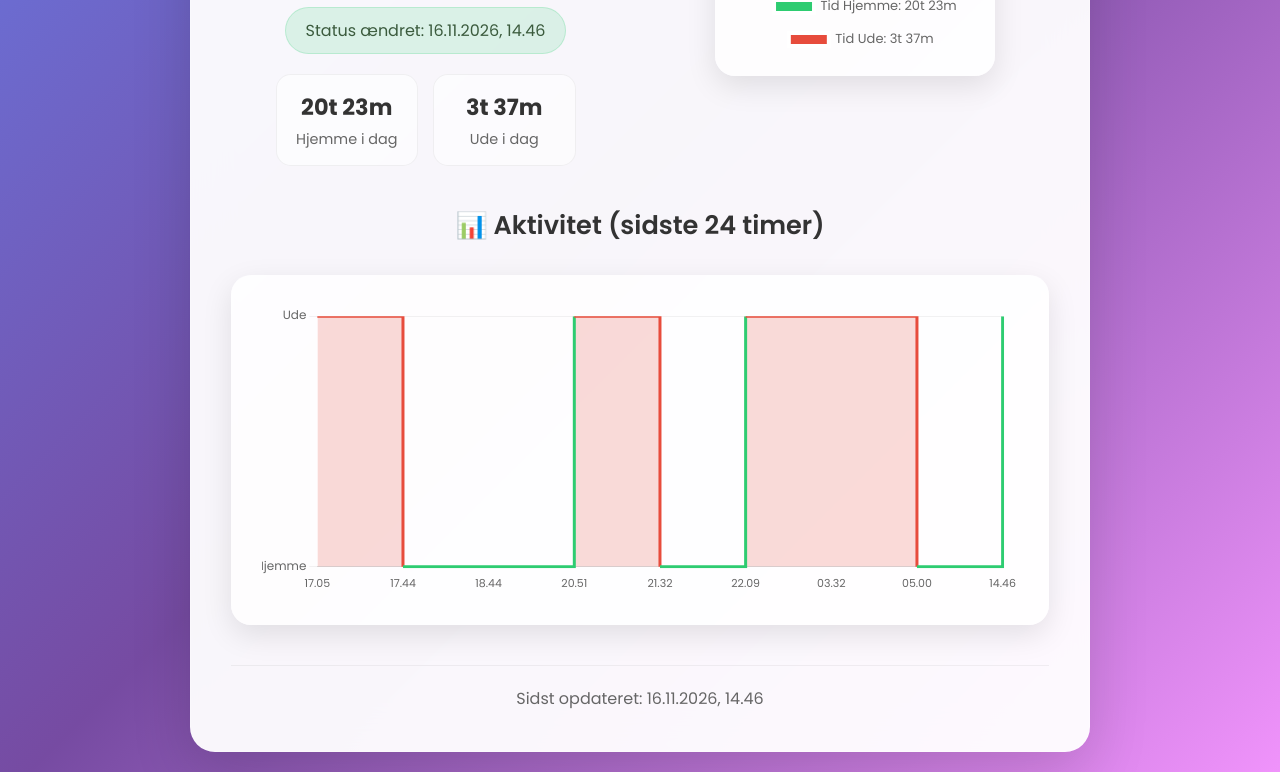
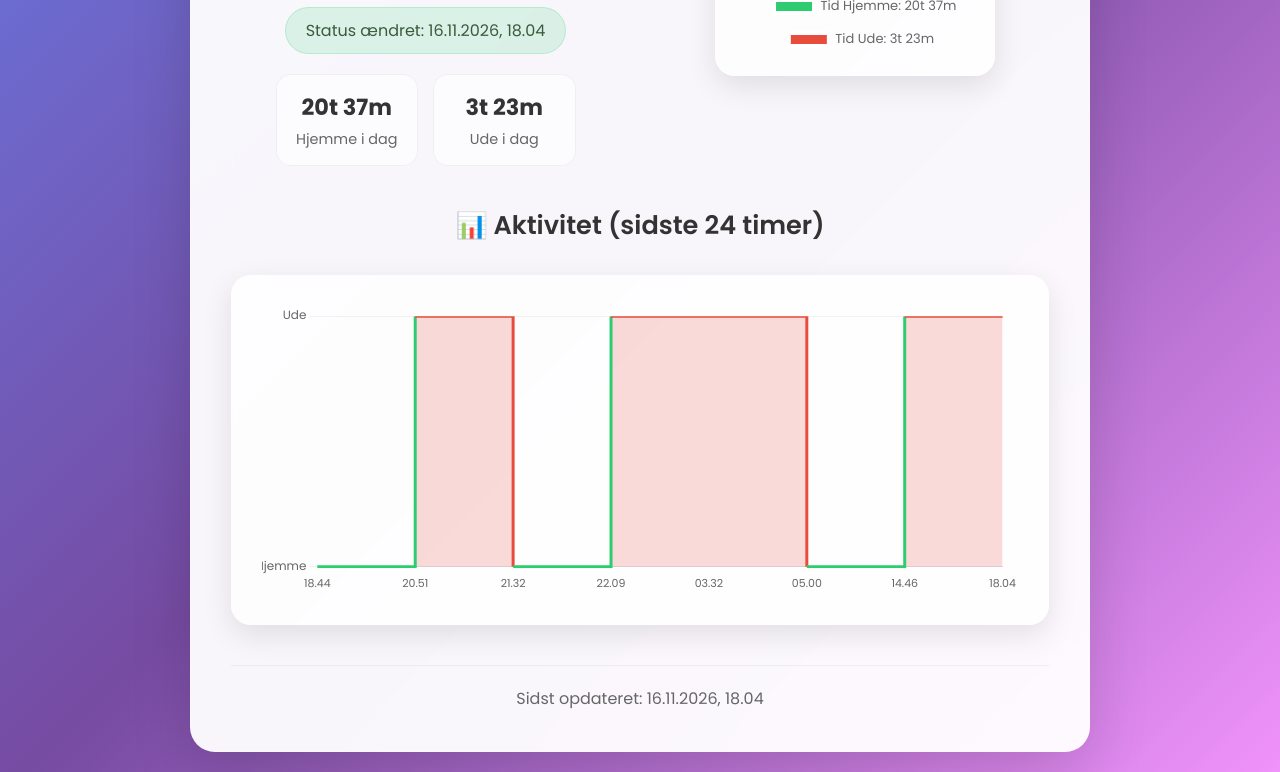
Before and after one commit to henrikastrup/temperatur-display, a plain HTML site: page kat.html in a window 1280 px wide. Shown: the part 451-1223 px from the top of the page. Drawn offline with nearby package versions, Linux system fonts and the light colour scheme.

Commit message:
Opdateret Katte-Dashboard - 16.11.2026, 17.04.17

```diff
--- a/kat.html
+++ b/kat.html
@@ -51,14 +51,14 @@
                     <div class="status-core outside">UDE</div>
                 </div>
                 <div class="status-text">Ude <span class="status-icon">🌳</span></div>
-                <div class="last-change">Status ændret: 16.11.2026, 14.46</div>
+                <div class="last-change">Status ændret: 16.11.2026, 18.04</div>
                 <div class="stats-grid">
                     <div class="stat-card">
-                        <div class="stat-value">20t 23m</div>
+                        <div class="stat-value">20t 37m</div>
                         <div class="stat-label">Hjemme i dag</div>
                     </div>
                     <div class="stat-card">
-                        <div class="stat-value">3t 37m</div>
+                        <div class="stat-value">3t 23m</div>
                         <div class="stat-label">Ude i dag</div>
                     </div>
                 </div>
@@ -80,7 +80,7 @@
         </div>
 
         <div class="footer">
-            Sidst opdateret: 16.11.2026, 14.46
+            Sidst opdateret: 16.11.2026, 18.04
         </div>
     </div>
 
@@ -97,7 +97,7 @@
             type: 'doughnut',
             data: {
                 labels: ['Tid Hjemme', 'Tid Ude'],
-                datasets: [{ data: [20.3757859996292, 3.62439788745509], backgroundColor: ['#2ecc71', '#e74c3c'], borderColor: ['#ffffff'], borderWidth: 4, hoverOffset: 8 }]
+                datasets: [{ data: [20.6089348542028, 3.39133699297905], backgroundColor: ['#2ecc71', '#e74c3c'], borderColor: ['#ffffff'], borderWidth: 4, hoverOffset: 8 }]
             },
             options: {
                 responsive: true, maintainAspectRatio: true, cutout: '70%', plugins: { legend: { position: 'bottom', labels: { font: { size: 13, family: 'Poppins' }, padding: 20, generateLabels: function(chart) { const data = chart.data; if (data.labels.length && data.datasets.length) { return data.labels.map((label, i) => { const meta = chart.getDatasetMeta(0); const style = meta.controller.getStyle(i); const value = data.datasets[0].data[i]; const formattedTime = formatHours(value); return { text: label + ': ' + formattedTime, fillStyle: style.backgroundColor, strokeStyle: style.borderColor, lineWidth: style.borderWidth, hidden: isNaN(data.datasets[0].data[i]) || meta.data[i].hidden, index: i }; }); } return []; } } } }, animation: { animateRotate: true, duration: 1500 } }
@@ -107,10 +107,10 @@
         new Chart(activityCtx, {
             type: 'line',
             data: {
-                labels: ["17.05","17.44","18.44","20.51","21.32","22.09","03.32","05.00","14.46"],
+                labels: ["18.44","20.51","21.32","22.09","03.32","05.00","14.46","18.04"],
                 datasets: [{
                     label: 'Status',
-                    data: [1,0,0,1,0,1,1,0,1],
+                    data: [0,1,0,1,1,0,1,1],
                     borderWidth: 3,
                     fill: true,
                     pointRadius: 0,
```
